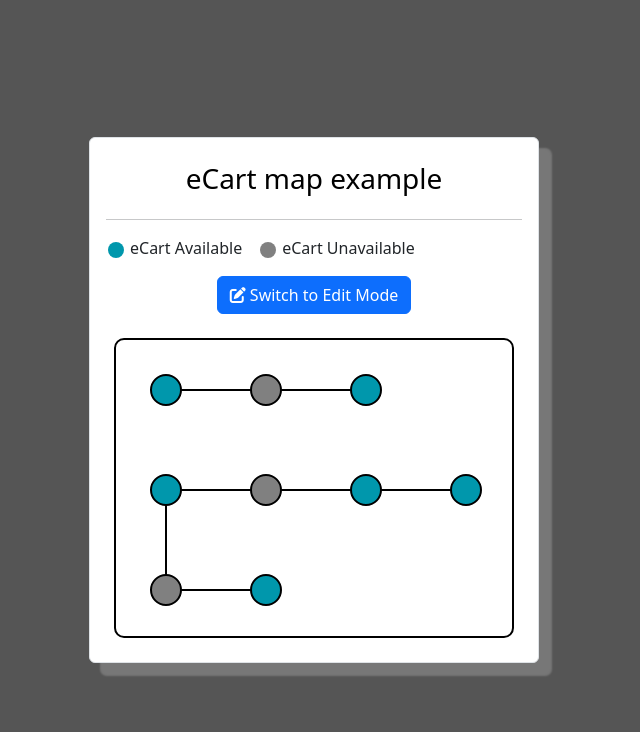
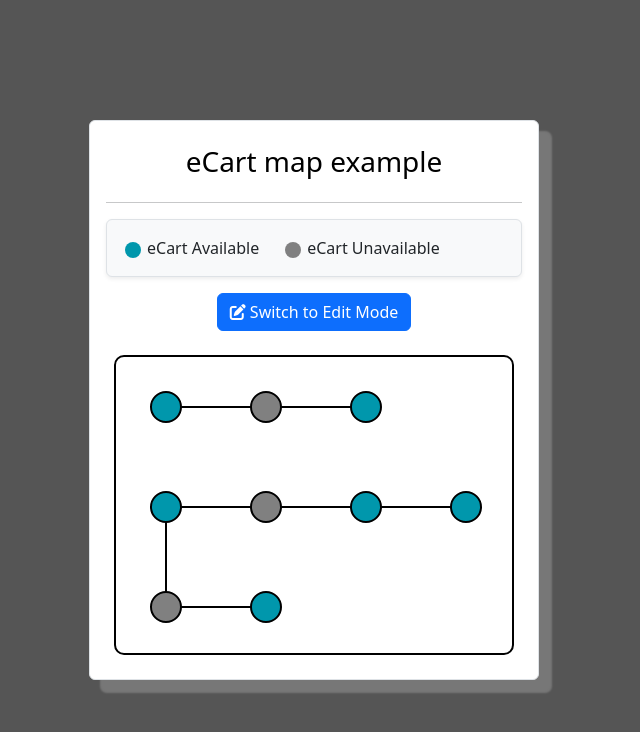
Before and after one commit to robertnicolescu42/ecart-map-demo, an Angular app: page / in a window 1280 px wide. Shown: the top 732 px of the page, without its empty margins (326-966 px from the left). Built offline with nearby package versions, Linux system fonts and the light colour scheme.

Commit message:
Made the legend look better

```diff
--- a/src/app/ecart-map/ecart-map.component.css
+++ b/src/app/ecart-map/ecart-map.component.css
@@ -66,3 +66,20 @@
     opacity: 1;
   }
 }
+
+.legend {
+  background-color: #f8f9fa;
+  cursor: default;
+}
+
+.legend svg {
+  transition: transform 0.2s;
+}
+
+.legend svg:hover {
+  transform: scale(1.1);
+}
+
+.legend span {
+  font-weight: 500;
+}
--- a/src/app/ecart-map/ecart-map.component.html
+++ b/src/app/ecart-map/ecart-map.component.html
@@ -5,21 +5,21 @@
     <p class="h3 p-2 map-title text-black">eCart map example</p>
     <hr />
     <!-- Legend Section -->
-    <div class="legend mb-3">
+    <div class="legend mb-3 p-3 bg-light border rounded shadow-sm">
       <div class="d-flex align-items-center">
-        <div *ngIf="!isEditMode" class="me-3">
+        <div *ngIf="!isEditMode" class="me-4">
           <svg width="20" height="20">
             <circle class="ecart-available" cx="10" cy="10" r="8"></circle>
           </svg>
           <span class="ms-1">eCart Available</span>
         </div>
-        <div *ngIf="!isEditMode" class="me-3">
+        <div *ngIf="!isEditMode" class="me-4">
           <svg width="20" height="20">
             <circle class="ecart-unavailable" cx="10" cy="10" r="8"></circle>
           </svg>
           <span class="ms-1">eCart Unavailable</span>
         </div>
-        <div *ngIf="isEditMode" class="me-3">
+        <div *ngIf="isEditMode" class="me-4">
           <svg width="20" height="20">
             <circle class="ecart-available" cx="10" cy="10" r="8"></circle>
           </svg>
```
